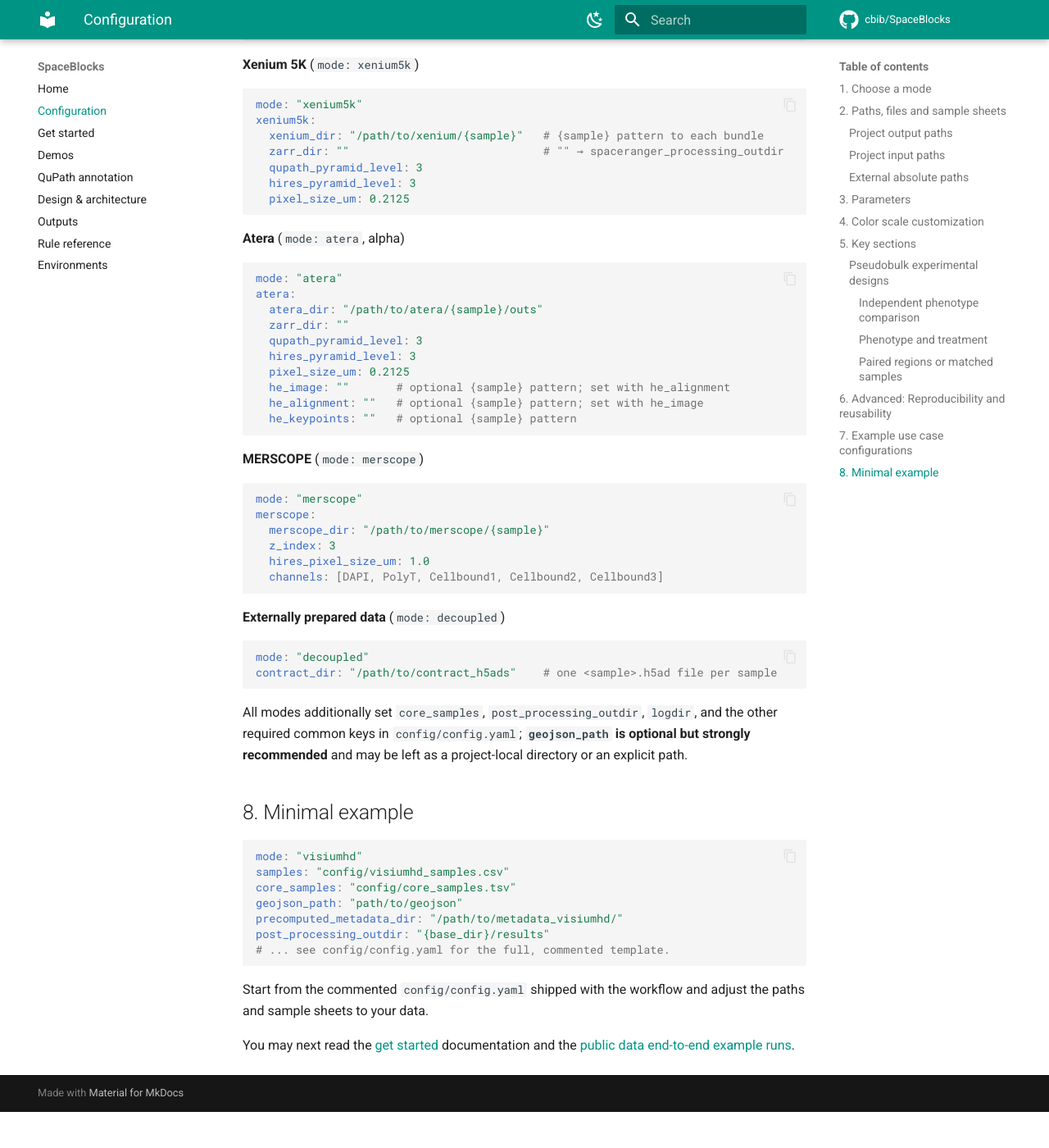
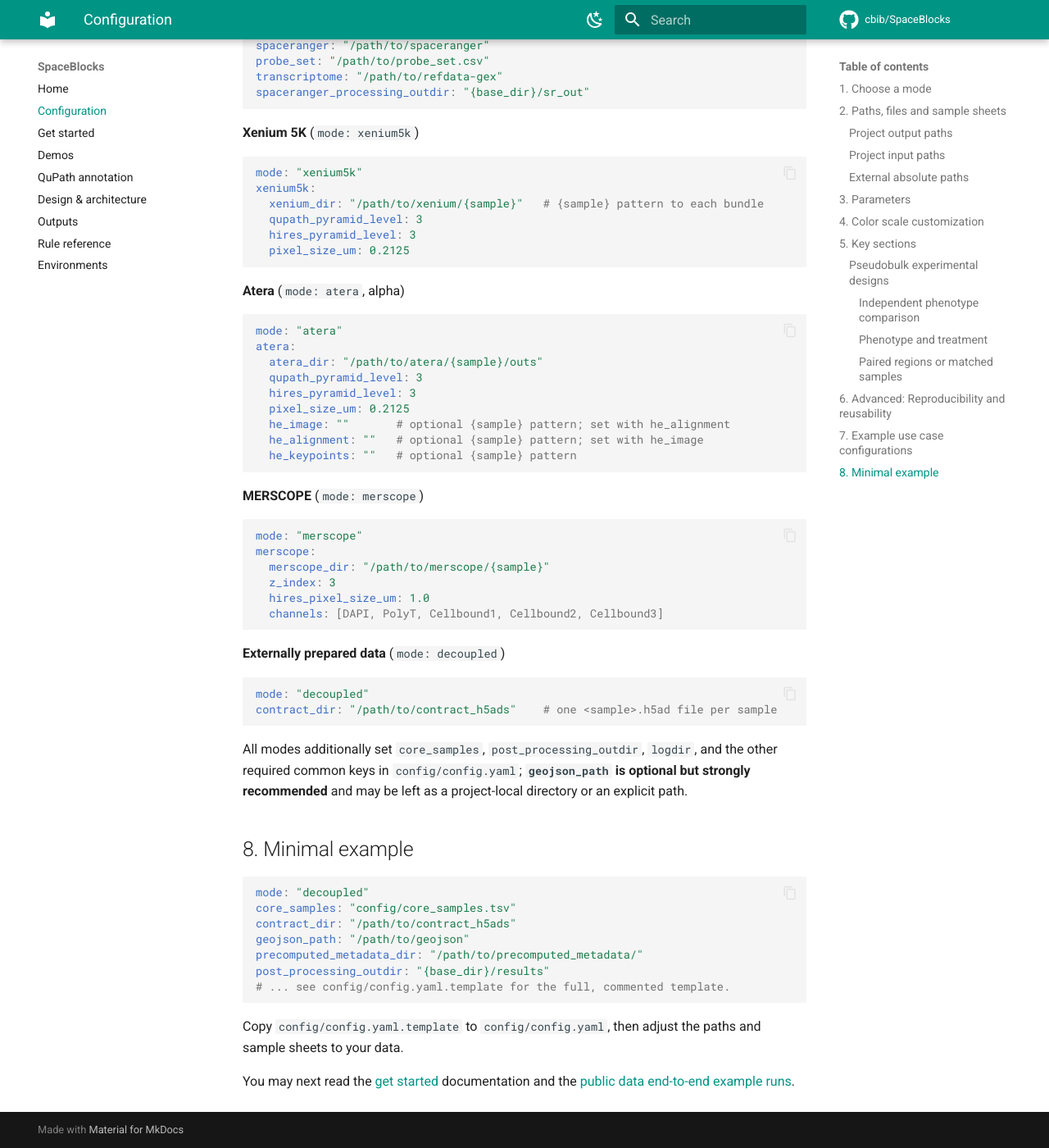
Before and after one commit to cbib/SpaceBlocks, an MkDocs documentation site: the page built from docs/configuration.md, in a window 1280 px wide and 1400 px high, scrolled down 11425 px. Shown: the whole window at 82% size. Built offline with MkDocs 1.6.1 and Material for MkDocs 9.7.7, drawn with Linux system fonts in a browser that asks for light colours; comment, search, counter and statistics services are not loaded; before the commit the page ends 12781 px from its top, so only the background shows below that; some of the changed text lies outside the part shown.

Commit message:
fix: improve documentation for users and devs, eliminate unnecessary params and files in config

````diff
--- a/.snakemake-workflow-catalog.yml
+++ b/.snakemake-workflow-catalog.yml
@@ -4,8 +4,9 @@
 usage:
   mandatory-flags:
     desc: >
-      Configure config/config.yaml and the required sample sheets before
-      execution. Space Ranger must be installed separately when required.
+      Copy config/config.yaml.template to config/config.yaml, then configure it
+      and the required sample sheets. Space Ranger must be installed separately
+      when required.
     flags: []
 
   software-stack-deployment:
--- a/README.md
+++ b/README.md
@@ -54,7 +54,7 @@
 If you are not familiar with Snakemake, there are three key files to configure:
 
 1. `workflow/Snakefile` — loads the config file/s (normally, at `config/config.yaml`), and has the instructions to execute the workflow. It is normally static, so you should not modify it.
-2. The `config.yaml` — defines the parameters for your workflow run (i.e. where the input and output should be found, whether to use an external reference for cell type annotation, etc.). **It needs to be configured.** The config may require other files needed for the run (in the case of SpaceBlocks, `config/core_samples.tsv`).
+2. The `config.yaml` — defines the parameters for your workflow run (i.e. where the input and output should be found, whether to use an external reference for cell type annotation, etc.). Copy `config/config.yaml.template` to `config/config.yaml`, then configure it for your project. The config may require other files needed for the run (in the case of SpaceBlocks, `config/core_samples.tsv`).
 3. The `profiles/config.yaml` — Snakemake is a workflow manager that allows parallelization in systems with job schedulers (i.e. `slurm`), or local execution. **The profile needs to be adapted to your system.** We provide a default profile that runs the `test` pipeline locally and a slurm profile we used on our HPC.
 
 The full [configuration reference](https://cbib.github.io/SpaceBlocks/configuration/) presents a detailed explanation on how to set `config.yaml`.
@@ -73,6 +73,7 @@
 git clone https://github.com/cbib/SpaceBlocks && cd SpaceBlocks
 
 # 2. Configure
+cp config/config.yaml.template config/config.yaml
 #    config/visiumhd_samples.csv   — if running mode : visiumhd
 #    config/core_samples.tsv       — one row per sample (+ any design columns)
 #    config/config.yaml            — mode: visiumhd | xenium5k | decoupled, and paths
--- a/config/README.md
+++ b/config/README.md
@@ -1,6 +1,6 @@
 This page explains how to fully set up the config files to run SpaceBlocks. Full documentation can be found at https://cbib.github.io/SpaceBlocks/configuration/.
 
-SpaceBlocks is configured through **`config/config.yaml`**, which contains all the parameters needed for the run, plus one or two **sample sheets**.
+Copy **`config/config.yaml.template`** to **`config/config.yaml`** before configuring a run. The template contains all parameters; the committed `config/config.yaml` is only the runnable fixture used by the Snakemake Workflow Catalog.
 
 The explanations on this page are divided by type (directory, parameter, color, and so on). In the config file, parameters are divided by Block and function.
 
@@ -153,7 +156,7 @@
 
 | Section | Condition | What it configures |
 | --- | --- | --- |
-| `xenium5k` | `mode: xenium5k` | Xenium head settings: `xenium_dir`, `zarr_dir`, pyramid levels, and `pixel_size_um`. |
+| `xenium5k` | `mode: xenium5k` | Xenium head settings: `xenium_dir`, pyramid levels, and `pixel_size_um`. |
 | `atera` | `mode: atera` | Atera head settings: `atera_dir`, Zarr and pyramid options, plus optional registered H&E image, alignment, and keypoint patterns. |
 | `merscope` | `mode: merscope` | MERSCOPE head settings: `merscope_dir`, selected z-plane, embedded-image resolution, and image channels. |
 | `contract` | **Mandatory** | Semantic keys of the hand-off object: `sample_key`, `spatial_key`, `require_region`, `require_raw_counts`, `mito_prefix`. |
@@ -340,7 +343,7 @@
 
 ## 7. Example use case configurations
 
-The commented `config/config.yaml` is the full template. The mode-specific keys that differ are:
+The commented `config/config.yaml.template` is the full template. The mode-specific keys that differ are:
 
 **Visium HD** (`mode: visiumhd`)
 ```yaml
@@ -357,7 +360,6 @@
 mode: "xenium5k"
 xenium5k:
   xenium_dir: "/path/to/xenium/{sample}"   # {sample} pattern to each bundle
-  zarr_dir: ""                             # "" → spaceranger_processing_outdir
   qupath_pyramid_level: 3
   hires_pyramid_level: 3
   pixel_size_um: 0.2125
@@ -368,7 +370,6 @@
 mode: "atera"
 atera:
   atera_dir: "/path/to/atera/{sample}/outs"
-  zarr_dir: ""
   qupath_pyramid_level: 3
   hires_pyramid_level: 3
   pixel_size_um: 0.2125
@@ -398,15 +399,15 @@
 ## 8. Minimal example
 
 ```yaml
-mode: "visiumhd"
-samples: "config/visiumhd_samples.csv"
+mode: "decoupled"
 core_samples: "config/core_samples.tsv"
-geojson_path: "path/to/geojson"
-precomputed_metadata_dir: "/path/to/metadata_visiumhd/"
+contract_dir: "/path/to/contract_h5ads"
+geojson_path: "/path/to/geojson"
+precomputed_metadata_dir: "/path/to/precomputed_metadata/"
 post_processing_outdir: "{base_dir}/results"
-# ... see config/config.yaml for the full, commented template.
+# ... see config/config.yaml.template for the full, commented template.
 ```
 
-Start from the commented `config/config.yaml` shipped with the workflow and adjust the paths and sample sheets to your data.
+Copy `config/config.yaml.template` to `config/config.yaml`, then adjust the paths and sample sheets to your data.
 
 You may next read the [get started](https://cbib.github.io/SpaceBlocks/getting-started/) documentation and the [public data end-to-end example runs](https://cbib.github.io/SpaceBlocks/demos/).
````
Also changed, not shown: other parts of config/README.md (+3 -0 lines), CONTRIBUTING.md (+6 -4 lines), docs/getting-started.md (+5 -1 lines), 4 other files.
